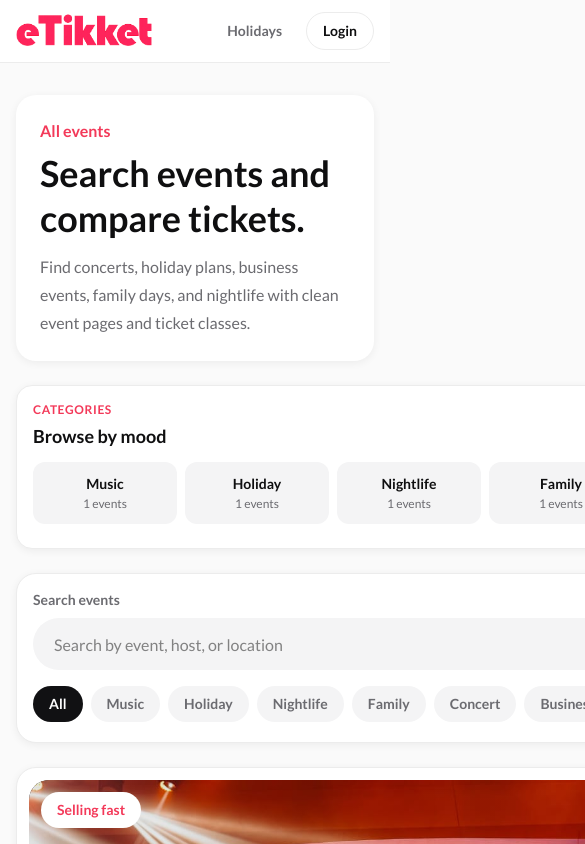
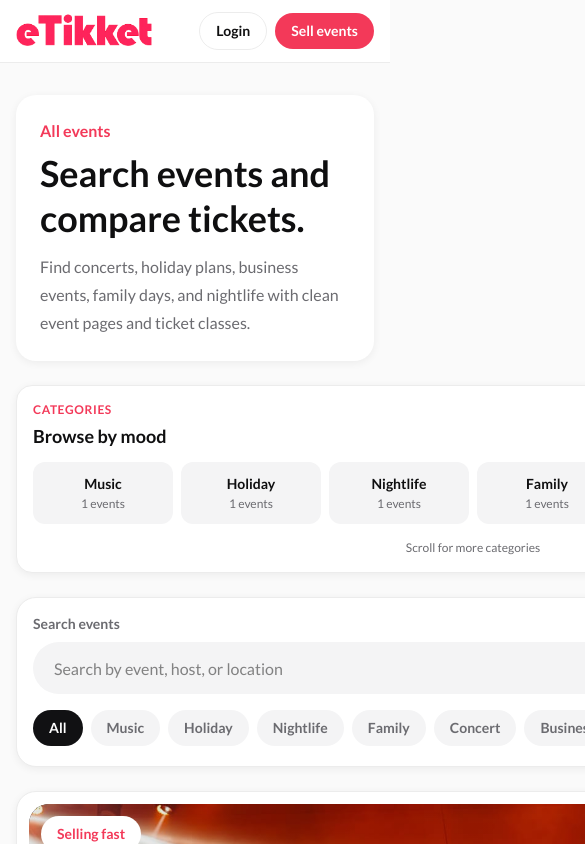
Before and after one commit to dennismutuku2005/eTikket, a Next.js app: page /events in a window 390 px wide. Shown: the top 844 px of the page, 585 px wide, since content can reach past the window. Built offline with nearby package versions, Linux system fonts and the light colour scheme.

Commit message:
Publicsized the header

```diff
--- a/app/events/page.js
+++ b/app/events/page.js
@@ -2,24 +2,14 @@ import Image from "next/image";
 import Link from "next/link";
 import EventsSearch from "@/components/events-search";
 import { publicEvents } from "@/lib/public-events";
+import { PublicHeader } from "@/components/PublicHeader";
 
 export default function EventsPage() {
   const categories = Array.from(new Set(publicEvents.map((event) => event.category)));
 
   return (
     <main className="min-h-screen bg-[#fafafa] text-[#0f0f10]">
-      <header className="border-b border-[#ececec] bg-white">
-        <div className="mx-auto flex max-w-6xl items-center justify-between gap-4 px-4 py-3 sm:px-6">
-          <Link href="/" aria-label="eTikket home">
-            <Image src="/eTikket.png" alt="eTikket" width={118} height={36} priority className="h-9 w-auto object-contain" />
-          </Link>
-          <div className="flex items-center gap-2 text-sm font-semibold">
-            <Link href="/holiday" className="rounded-full px-4 py-2 text-[#6b6b70] hover:bg-[#f4f4f5] hover:text-[#0f0f10]">Holidays</Link>
-            <Link href="/help" className="hidden rounded-full px-4 py-2 text-[#6b6b70] hover:bg-[#f4f4f5] hover:text-[#0f0f10] sm:inline-flex">Help</Link>
-            <Link href="/login" className="rounded-full border border-[#ececec] px-4 py-2 hover:bg-[#f4f4f5]">Login</Link>
-          </div>
-        </div>
-      </header>
+      <PublicHeader />
 
       <section className="mx-auto max-w-6xl px-4 py-8 sm:px-6">
         <div className="rounded-[20px] bg-white p-6 shadow-[0_2px_8px_rgba(15,15,16,0.06)]">
@@ -30,15 +20,16 @@ export default function EventsPage() {
 
         <div className="mt-6 grid gap-6 lg:grid-cols-[240px_1fr]">
           <aside className="lg:sticky lg:top-24 lg:self-start">
-            <div className="rounded-[16px] border border-[#ececec] bg-white p-4 shadow-[0_2px_8px_rgba(15,15,16,0.06)]">
+            <div className="rounded-2xl border border-[#ececec] bg-white p-4 shadow-[0_2px_8px_rgba(15,15,16,0.06)]">
               <p className="text-xs font-bold uppercase tracking-wider text-[#f33959]">Categories</p>
               <h2 className="mt-1 text-lg font-bold">Browse by mood</h2>
-              <div className="mt-3 flex snap-x gap-2 overflow-x-auto pb-2 lg:grid lg:overflow-visible lg:pb-0">
+
+              <div className="mt-3 flex snap-x snap-mandatory gap-2 overflow-x-auto pb-2 scrollbar-hide lg:grid lg:overflow-visible lg:pb-0">
                 {categories.map((category) => (
                   <a
                     key={category}
                     href="#events-list"
-                    className="min-w-36 snap-start rounded-[12px] bg-[#f4f4f5] px-4 py-3 text-center lg:min-w-0"
+                    className="min-w-35 shrink-0 snap-start rounded-xl bg-[#f4f4f5] px-4 py-3 text-center transition hover:bg-[#ececec] lg:min-w-0"
                   >
                     <p className="text-sm font-semibold">{category}</p>
                     <p className="mt-0.5 text-xs text-[#6b6b70]">
@@ -47,6 +38,10 @@ export default function EventsPage() {
                   </a>
                 ))}
               </div>
+
+              <p className="mt-2 text-center text-xs text-[#6b6b70] lg:hidden">
+                Scroll for more categories
+              </p>
             </div>
           </aside>
 
--- a/app/holiday/page.js
+++ b/app/holiday/page.js
@@ -1,25 +1,14 @@
 import Image from "next/image";
 import Link from "next/link";
 import { publicEvents } from "@/lib/public-events";
+import { PublicHeader } from "@/components/PublicHeader";
 
 export default function HolidayPage() {
   const holidayEvents = publicEvents.filter((event) => ["Holiday", "Family", "Music"].includes(event.category));
 
   return (
-    <main className="min-h-screen bg-[#fafafa] text-[#0f0f10]">
-      <header className="border-b border-[#ececec] bg-white">
-        <div className="mx-auto flex max-w-6xl items-center justify-between gap-4 px-4 py-3 sm:px-6">
-          <Link href="/" aria-label="eTikket home">
-            <Image src="/eTikket.png" alt="eTikket" width={118} height={36} priority className="h-9 w-auto object-contain" />
-          </Link>
-          <div className="flex items-center gap-2 text-sm font-semibold">
-            <Link href="/events" className="rounded-full px-4 py-2 text-[#6b6b70] transition hover:bg-[#f4f4f5] hover:text-[#0f0f10]">Events</Link>
-            <Link href="/help" className="hidden rounded-full px-4 py-2 text-[#6b6b70] transition hover:bg-[#f4f4f5] hover:text-[#0f0f10] sm:inline-flex">Help</Link>
-            <Link href="/organizer" className="rounded-full bg-[#f33959] px-4 py-2 text-white transition hover:bg-[#d92847]">Sell your events</Link>
-          </div>
-        </div>
-      </header>
-
+    <>
+      <PublicHeader />
       <section className="mx-auto max-w-6xl px-4 py-8 sm:px-6">
         <div className="rounded-[20px] bg-white p-6 shadow-[0_2px_8px_rgba(15,15,16,0.06)]">
           <p className="text-base font-bold text-[#f33959]">Holiday events</p>
@@ -44,6 +33,6 @@ export default function HolidayPage() {
           ))}
         </div>
       </section>
-    </main>
+    </>
   );
 }
--- a/app/page.js
+++ b/app/page.js
@@ -1,35 +1,7 @@
 import Image from "next/image";
 import Link from "next/link";
 import { publicEvents } from "@/lib/public-events";
-
-function PublicHeader() {
-  return (
-    <header className="sticky top-0 z-20 border-b border-[#ececec] bg-white/95 backdrop-blur">
-      <div className="mx-auto flex max-w-6xl items-center justify-between gap-4 px-4 py-3 sm:px-6">
-        <nav className="flex items-center gap-5">
-          <Link href="/" aria-label="eTikket home">
-            <Image src="/eTikket.png" alt="eTikket" width={118} height={36} priority className="h-9 w-auto object-contain" />
-          </Link>
-          <div className="hidden items-center gap-1 rounded-full bg-[#f4f4f5] p-1 text-sm font-semibold text-[#6b6b70] sm:flex">
-            <Link href="/events" className="rounded-full bg-white px-4 py-2 text-[#0f0f10] shadow-[0_2px_8px_rgba(15,15,16,0.06)]">Events</Link>
-            <Link href="/holiday" className="rounded-full px-4 py-2 text-[#6b6b70] hover:text-[#0f0f10]">Holidays</Link>
-          </div>
-        </nav>
-        <div className="flex items-center gap-2 text-sm font-semibold">
-          <Link href="/help" className="hidden rounded-full px-3 py-2 text-[#6b6b70] hover:bg-[#f4f4f5] hover:text-[#0f0f10] sm:inline-flex">Help</Link>
-          <Link href="/login" className="rounded-full border border-[#ececec] px-4 py-2 hover:bg-[#f4f4f5]">Login</Link>
-          <Link
-            href="/organizer"
-            className="rounded-full bg-[#f33959] px-4 py-2 text-white hover:bg-[#d92847]"
-          >
-            <span className="hidden sm:inline">Sell your events</span>
-            <span className="sm:hidden">Sell events</span>
-          </Link>
-        </div>
-      </div>
-    </header>
-  );
-}
+import { PublicHeader } from "@/components/PublicHeader";
 
 // A thin rule that reads as a ticket's tear-perforation — the one
 // signature detail carried from the hero into the rest of the page.
--- /dev/null
+++ b/components/PublicHeader.jsx
@@ -0,0 +1,32 @@
+// components/PublicHeader.jsx
+import Image from "next/image";
+import Link from "next/link";
+
+export function PublicHeader() {
+  return (
+    <header className="sticky top-0 z-20 border-b border-[#ececec] bg-white/95 backdrop-blur">
+      <div className="mx-auto flex max-w-6xl items-center justify-between gap-4 px-4 py-3 sm:px-6">
+        <nav className="flex items-center gap-5">
+          <Link href="/" aria-label="eTikket home">
+            <Image src="/eTikket.png" alt="eTikket" width={118} height={36} priority className="h-9 w-auto object-contain" />
+          </Link>
+          <div className="hidden items-center gap-1 rounded-full bg-[#f4f4f5] p-1 text-sm font-semibold text-[#6b6b70] sm:flex">
+            <Link href="/events" className="rounded-full bg-white px-4 py-2 text-[#0f0f10] shadow-[0_2px_8px_rgba(15,15,16,0.06)]">Events</Link>
+            <Link href="/holiday" className="rounded-full px-4 py-2 text-[#6b6b70] hover:text-[#0f0f10]">Holidays</Link>
+          </div>
+        </nav>
+        <div className="flex items-center gap-2 text-sm font-semibold">
+          <Link href="/help" className="hidden rounded-full px-3 py-2 text-[#6b6b70] hover:bg-[#f4f4f5] hover:text-[#0f0f10] sm:inline-flex">Help</Link>
+          <Link href="/login" className="rounded-full border border-[#ececec] px-4 py-2 hover:bg-[#f4f4f5]">Login</Link>
+          <Link
+            href="/organizer"
+            className="rounded-full bg-[#f33959] px-4 py-2 text-white hover:bg-[#d92847]"
+          >
+            <span className="hidden sm:inline">Sell your events</span>
+            <span className="sm:hidden">Sell events</span>
+          </Link>
+        </div>
+      </div>
+    </header>
+  );
+}
```
